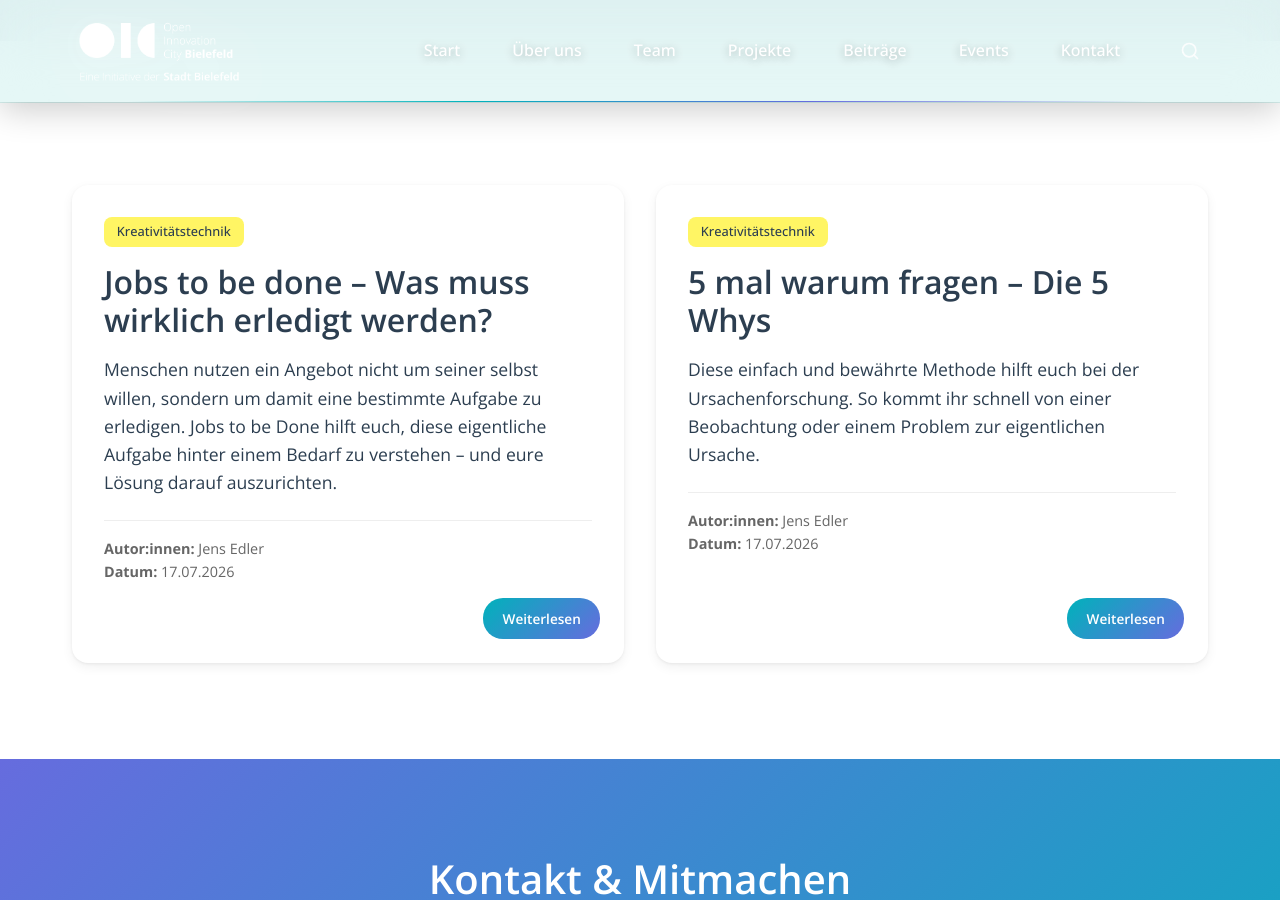
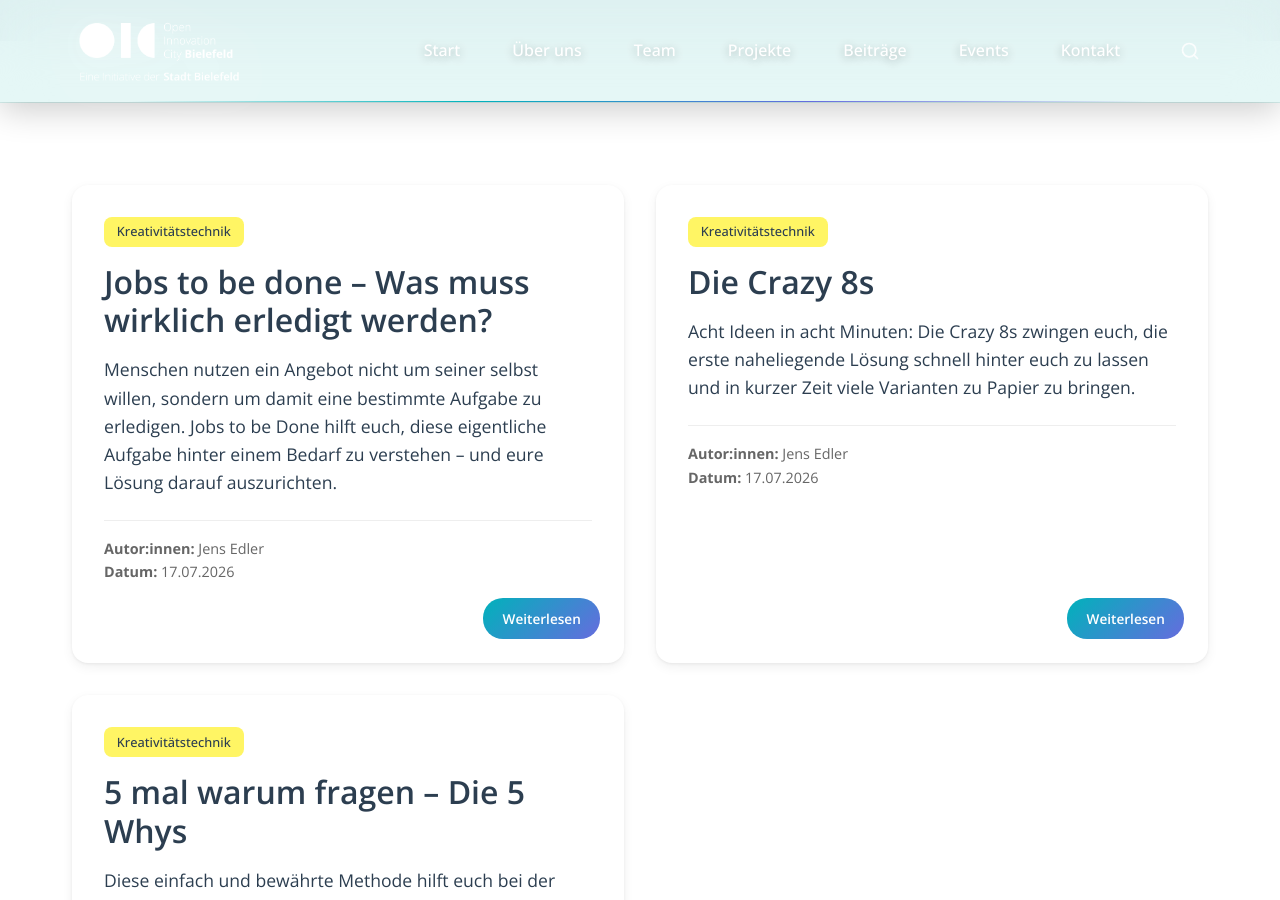
Before and after one commit to Open-Innovation-City/oic-bielefeld-website, a Jekyll site: the page built from methoden.html, in a window 1280 px wide and 900 px high, scrolled down 1301 px. Built offline with Jekyll 4.4.1, drawn with Linux system fonts in a browser that asks for light colours; part of the change alters nothing that is shown.

Commit message:
Update crazy-8s.md

```diff
--- a/_methoden/crazy-8s.md
+++ b/_methoden/crazy-8s.md
@@ -1,10 +1,80 @@
 ---
 title: "Die Crazy 8s"
-teaser: "Mit dieser Methode könnt ihr herausfinden, wo der eigentliche Schmerz liegt. Sind die von euch entdeckten Bedarfe wirklich so schlimm..."
+teaser: "Acht Ideen in acht Minuten: Die Crazy 8s zwingen euch, die erste naheliegende Lösung schnell hinter euch zu lassen und in kurzer Zeit viele Varianten zu Papier zu bringen."
 authors:
   - "Jens Edler"
 categories:
   - "Kreativitätstechnik"
 date: 2026-07-17
 header_image: "/assets/images/graffiti.png"
+confetti: true
+coming_soon: false
+sitemap: true
 ---
+
+## Acht Ideen in acht Minuten
+
+Wenn wir an einer Lösung arbeiten, bleiben wir gern bei der ersten Idee hängen, die uns einfällt – und feilen dann stundenlang an ihr herum. Die Crazy 8s brechen dieses Muster auf: Jede Person faltet ein Blatt Papier in acht Felder und skizziert in acht Minuten acht verschiedene Ideen. Pro Feld also rund eine Minute. Das ist bewusst zu wenig Zeit, um es sich schön zu überlegen. Genau das ist der Trick.
+
+Die naheliegenden Ideen kommen in den ersten zwei, drei Feldern raus. Ab Feld vier oder fünf wird es interessant, weil ihr gezwungen seid, weiterzudenken, zu variieren und auch mal etwas Unvernünftiges aufzuschreiben. Am Ende habt ihr im Team schnell ein breites Feld an Ansätzen, aus dem ihr auswählen könnt.
+
+**Dauer:** 15 bis 20 Minuten inklusive Vorstellen · **Beteiligte:** alle im Vorhaben-Team, jede Person arbeitet zuerst für sich · **Material:** ein Blatt Papier pro Person, Stift, sichtbarer Timer
+
+## Wann sich die Methode lohnt
+
+Die Crazy 8s spielen ihre Stärke aus, wenn
+
+- ihr einen klaren Bedarf oder eine klare Frage habt und jetzt Lösungsideen braucht,
+- ihr im Kickbox-Prozess schnell von einer Idee zu mehreren Alternativen kommen wollt,
+- die Diskussion sich um einen einzigen Vorschlag dreht und ihr den Blick wieder weiten wollt,
+- ihr einen Workshop mit einer aktivierenden Übung starten wollt.
+
+Weniger geeignet sind die Crazy 8s, wenn die zugrunde liegende Frage noch unklar ist. Dann produziert ihr acht Antworten auf acht verschiedene Fragen. Klärt vorher, worum es genau geht – etwa mit den [Fünf mal warum](/methoden/5-mal-warum/) oder mit [Jobs to be Done](/methoden/jobs-to-be-done/).
+
+## So geht ihr vor
+
+### 1. Das Blatt vorbereiten
+
+Jede Person faltet ein Blatt Papier zweimal längs und einmal quer, sodass acht gleich große Felder entstehen. Oben auf das Blatt schreibt ihr die gemeinsame Ausgangsfrage.
+
+### 2. Die Frage gemeinsam festhalten
+
+Formuliert die Frage so, dass alle dasselbe darunter verstehen, zum Beispiel: „Wie könnte ein Amt Rückmeldung zum Bearbeitungsstand geben?" oder „Auf welchen Wegen könnten Ehrenamtliche von einer Förderung erfahren?"
+
+### 3. Acht Minuten, acht Felder
+
+Startet den Timer. Pro Feld skizziert ihr eine Idee, ungefähr eine Minute Zeit. Es geht um Skizzen und Stichworte, nicht um ausformulierte Konzepte und nicht um schöne Zeichnungen. Strichmännchen und Kästchen reichen völlig.
+
+### 4. Der Stift bleibt in Bewegung
+
+Verwerft keine Idee, weil sie zu naheliegend oder zu abwegig wirkt. Wenn euch nichts einfällt, variiert die vorige Idee: anderer Ort, andere Person, das Gegenteil, die übertriebene Version. Wichtig ist, dass am Ende alle acht Felder gefüllt sind.
+
+### 5. Vorstellen und auswählen
+
+Nach den acht Minuten stellt jede Person ihr Blatt kurz vor. Danach bewertet ihr die Ideen, zum Beispiel mit Klebepunkten, und nehmt ein bis zwei Ansätze mit in die nächste Runde – etwa in einen Prototyp oder einen Test.
+
+## Warum Skizzen statt Worte
+
+Eine grobe Skizze zwingt euch, eine Idee konkret zu machen: Wer skizziert, muss sich festlegen, wie etwas aussehen oder ablaufen soll. Text bleibt oft vage. Außerdem sind Skizzen schneller zu erfassen, wenn ihr am Ende acht Blätter mit je acht Ideen im Team durchgeht. Es geht dabei nicht um Zeichentalent, sondern darum, einen Gedanken in wenigen Strichen sichtbar zu machen.
+
+## Tipps aus der Praxis
+
+- **Timer sichtbar aufstellen.** Der Zeitdruck ist Teil der Methode, nicht ein notwendiges Übel.
+- **Keine Kunstwerke.** Sagt das vorab deutlich, sonst verbringen alle die erste Minute mit dem perfekten Rahmen.
+- **Perspektivwechsel als Anstoß.** Wenn die Gruppe stockt: „Wie würde ein Kind das lösen? Wie ein Konzern? Wie jemand ganz ohne Budget?"
+- **Erst allein, dann teilen.** So bringt jede Person ihre eigenen Ideen ein, bevor die lautesten Stimmen den Ton angeben.
+- **Mehrere Runden sind erlaubt.** Eine zweite Runde auf Basis der besten Ideen aus Runde eins bringt oft die tragfähigsten Ansätze.
+
+## Typische Stolpersteine
+
+- **An einer Idee festkleben.** Wer Feld eins in acht Varianten durchdekliniert, verfehlt den Zweck. Sucht bewusst nach echten Alternativen.
+- **Zu viel Text.** Wenn ihr Sätze schreibt statt zu skizzieren, schafft ihr die acht Felder nicht – und das ist gewollt.
+- **Die Timebox aufweichen.** „Nur noch zwei Minuten mehr" untergräbt den Effekt. Lieber eine zweite Runde ansetzen.
+- **Skizzen statt Ideen bewerten.** In der Auswahlrunde zählt der Gedanke dahinter, nicht wie gut jemand zeichnen kann.
+- **Sofort in die Diskussion.** Erst sammeln und still arbeiten, dann vorstellen, dann bewerten – nicht alles gleichzeitig.
+
+## Woher die Methode kommt
+
+Die Crazy 8s stammen aus dem **Design Sprint**, den **Jake Knapp** bei Google Ventures entwickelt und in seinem Buch *Sprint* beschrieben hat. Bekannt gemacht hat das Format unter anderem die Agentur **AJ&Smart**. Verwandt ist die Methode mit Brainwriting-Techniken wie der **6-3-5-Methode**: viele Ideen in kurzer Zeit, erst in Einzelarbeit, dann gemeinsam. Als schneller Ideenschritt lassen sich die Crazy 8s gut in größere Formate einbauen, etwa in die Lösungsphase des [Lightning Decision Jam](/beitraege/lightning-decision-jam-der-schnelle-problemloeser/).
+
+*KI-Hinweis: Dieser Text ist mit Unterstützung von KI entstanden.*
```
